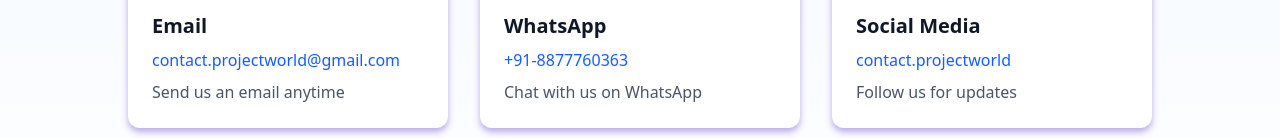
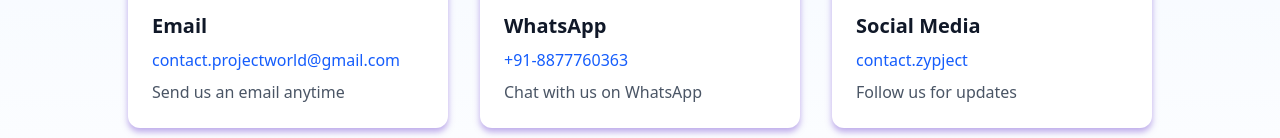
Before and after one commit to SouravKrGupta/ProjectWorld, a React (Vite) app: page /contact in a window 1280 px wide. Shown: the part 439-577 px from the top of the page. Built offline with nearby package versions, Linux system fonts and the light colour scheme.

Commit message:
refactor: update Instagram contact link and value to reflect new branding as "Zypject"

```diff
--- a/src/components/Footer.jsx
+++ b/src/components/Footer.jsx
@@ -20,7 +20,7 @@ const Footer = () => {
             <div className="flex space-x-3 sm:space-x-4">
               {[
                 {
-                  href: 'https://www.instagram.com/contact.projectworld/',
+                  href: 'https://www.instagram.com/contact.zypject/',
                   hoverColor: 'hover:text-pink-600',
                   svgPath:
                     'M12 2.163c3.204 0 3.584.012 4.85.07 3.252.148 4.771 1.691 4.919 4.919.058 1.265.069 1.645.069 4.849 0 3.205-.012 3.584-.069 4.849-.149 3.225-1.664 4.771-4.919 4.919-1.266.058-1.644.07-4.85.07-3.204 0-3.584-.012-4.849-.07-3.26-.149-4.771-1.699-4.919-4.92-.058-1.265-.07-1.644-.07-4.849 0-3.204.013-3.583.07-4.849.149-3.227 1.664-4.771 4.919-4.919 1.266-.057 1.645-.069 4.849-.069zm0-2.163c-3.259 0-3.667.014-4.947.072-4.358.2-6.78 2.618-6.98 6.98-.059 1.281-.073 1.689-.073 4.948 0 3.259.014 3.668.072 4.948.2 4.358 2.618 6.78 6.98 6.98 1.281.058 1.689.072 4.948.072 3.259 0 3.668-.014 4.948-.072 4.354-.2 6.782-2.618 6.979-6.98.059-1.28.073-1.689.073-4.948 0-3.259-.014-3.667-.072-4.947-.196-4.354-2.617-6.78-6.979-6.98-1.281-.059-1.69-.073-4.949-.073zm0 5.838c-3.403 0-6.162 2.759-6.162 6.162s2.759 6.163 6.162 6.163 6.162-2.759 6.162-6.163c0-3.403-2.759-6.162-6.162-6.162zm0 10.162c-2.209 0-4-1.79-4-4 0-2.209 1.791-4 4-4s4 1.791 4 4c0 2.21-1.791 4-4 4zm6.406-11.845c-.796 0-1.441.645-1.441 1.44s.645 1.44 1.441 1.44c.795 0 1.439-.645 1.439-1.44s-.644-1.44-1.439-1.44z',
--- a/src/pages/Contact.jsx
+++ b/src/pages/Contact.jsx
@@ -20,8 +20,8 @@ const contactMethods = [
   {
     icon: "💬",
     title: "Social Media",
-    value: "contact.projectworld",
-    link: "https://www.instagram.com/contact.projectworld/",
+    value: "contact.zypject",
+    link: "https://www.instagram.com/contact.zypject/",
     description: "Follow us for updates"
   }
 ];
```
